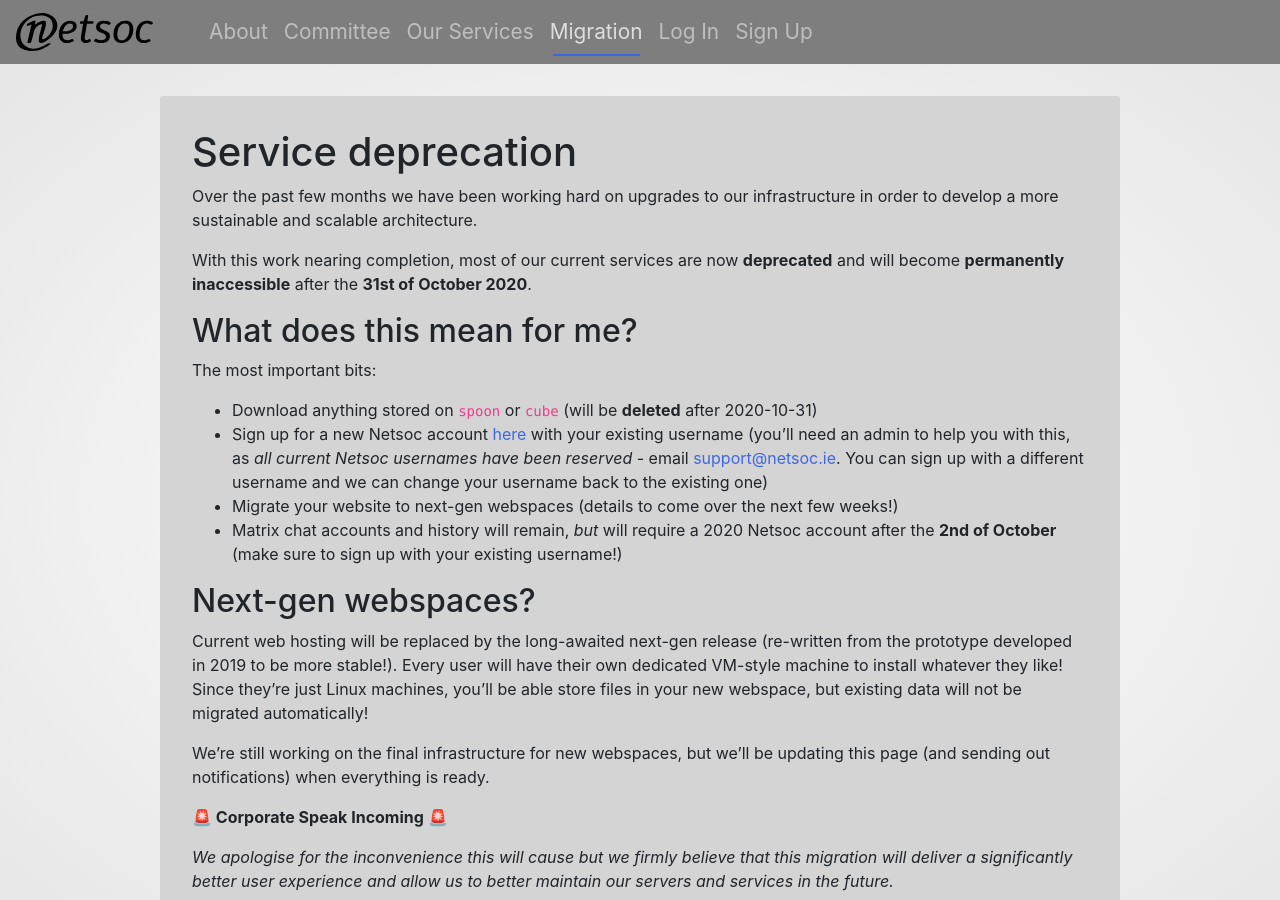
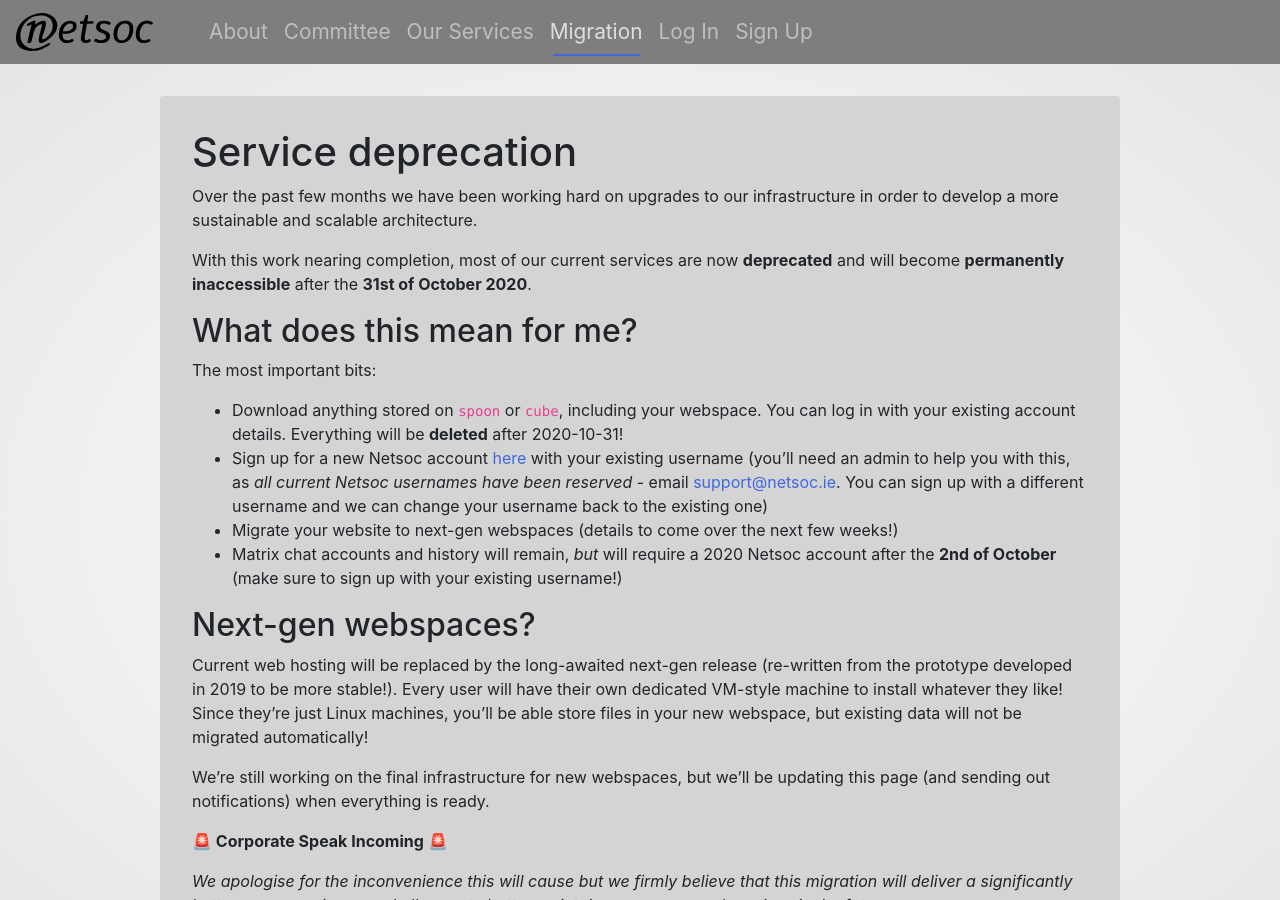
Before and after one commit to netsoc/website-ng, a Jekyll site: the page built from migration.md, in a window 1280 px wide. Built offline with Jekyll 4.4.1, drawn with Linux system fonts in a browser that asks for light colours.

Commit message:
Add clarification about old data

```diff
--- a/migration.md
+++ b/migration.md
@@ -16,7 +16,8 @@
 
 The most important bits:
 
-  - Download anything stored on `spoon` or `cube` (will be **deleted** after 2020-10-31)
+  - Download anything stored on `spoon` or `cube`, including your webspace. You can log in with your existing account
+    details. Everything will be **deleted** after 2020-10-31!
   - Sign up for a new Netsoc account <a href="https://accounts.netsoc.ie/signup" target="_blank">here</a> with your
     existing username (you'll need an admin to help you with this, as _all current Netsoc usernames have been reserved_ -
     email [support@netsoc.ie](mailto:support@netsoc.ie). You can sign up with a different username and we can change
```
